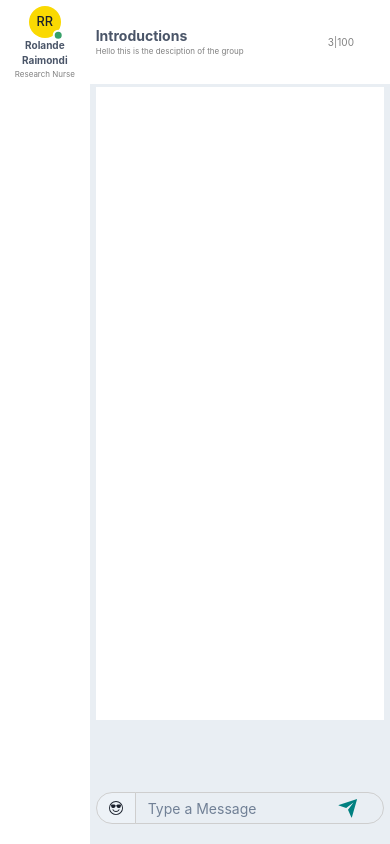
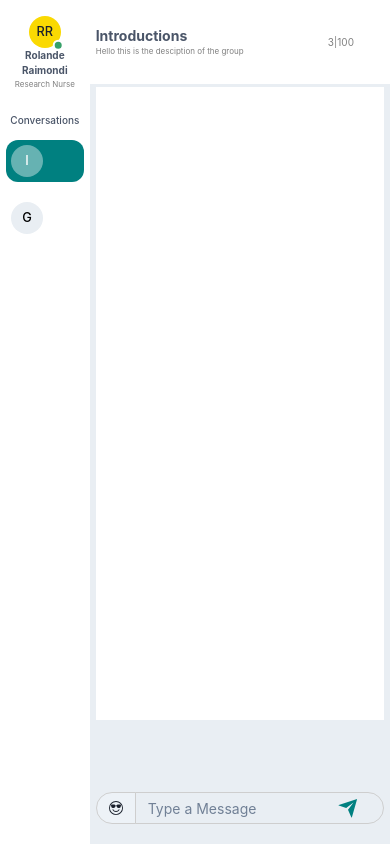
Before and after one commit to itsAkash12/extraspace-assignment, a React (Vite) app in the folder frontend/: page / in a window 390 px wide. Built offline with nearby package versions, Linux system fonts and the light colour scheme; some icons are missing.

Commit message:
added: sidebar with groups and responsiveness

```diff
--- /dev/null
+++ b/frontend/src/assets/Data.ts
@@ -0,0 +1,4 @@
+export interface Conversations {
+    id: number;
+    name: string;
+}
--- a/frontend/src/components/ChatScreen.tsx
+++ b/frontend/src/components/ChatScreen.tsx
@@ -4,7 +4,10 @@ import { Box, Flex, Heading, Spacer, Text } from "@chakra-ui/react";
 import MessageSection from "./MessageSection";
 import { FaUserGroup } from "react-icons/fa6";
 
-const ChatScreen = () => {
+interface Props{
+  active:string
+}
+const ChatScreen = ({active}:Props) => {
   return (
     <Box>
       <Box w={"100%"} h={"10vh"} bg={"white"} margin="auto">
@@ -16,7 +19,7 @@ const ChatScreen = () => {
         >
           <Box display={"flex"} flexDirection={"column"}>
             <Heading size="xs" color={"rgb(74, 85, 104)"}>
-              Introductions
+              {active}
             </Heading>
             <Text
               fontSize={{ base: "8px", md: "10px", lg: "12px", xl: "14px" }}
--- a/frontend/src/components/Sidebar.tsx
+++ b/frontend/src/components/Sidebar.tsx
@@ -1,17 +1,93 @@
-import React from "react";
-import { Avatar, AvatarBadge, Box, Heading, Text } from "@chakra-ui/react";
+import React, { useState } from "react";
+import { Avatar, AvatarBadge, Box, Button, Text } from "@chakra-ui/react";
+import { BiMessageSquareAdd } from "react-icons/bi";
+import { Conversations } from "../assets/Data";
 
-const Sidebar = () => {
+
+interface Props{
+  groups:Conversations[],
+  setActive:React.Dispatch<React.SetStateAction<string>>,
+  active:string
+}
+const Sidebar = ({groups, setActive, active}:Props) => {
+
   return (
-    <Box w={"23vw"} h={"100vh"} bg={"white"} className="sidebar_main_container" p={{base: '6px', md: '12px', lg: '14px', xl: '16px'}} >
-      <Box display={"flex"} justifyContent={"space-around"} alignItems={"center"} flexDirection={{base: 'column', md: 'column', lg: 'row', xl: 'row'}} >
-        <Avatar  size={{ base: 'sm', md: 'sm', lg: 'md', xl: 'lg' }} name="Rolande Raimondi">
+    <Box
+      w={"23vw"}
+      h={"100vh"}
+      bg={"white"}
+      className="sidebar_main_container"
+      p={{ base: "16px 6px", md: "12px", lg: "14px", xl: "16px" }}
+    >
+      <Box
+        display={"flex"}
+        justifyContent={"space-around"}
+        alignItems={"center"}
+        flexDirection={{ base: "column", md: "column", lg: "row", xl: "row" }}
+      >
+        <Avatar
+          size={{ base: "sm", md: "sm", lg: "md", xl: "lg" }}
+          name="Rolande Raimondi"
+        >
           <AvatarBadge boxSize="0.85em" bg="green.500" />
         </Avatar>
-        <Box textAlign={{base: 'center', md: 'center', lg: 'left', xl: 'left'}}>
-          <Text fontSize={{ base: '10px', md: '12px', lg: '14px', xl: '16px' }} fontWeight={"bold"} color={"rgb(74, 85, 104)"}>Rolande Raimondi</Text>
-          <Text fontSize={{ base: '8px', md: '8px', lg: '12px', xl: '14px' }} color={"grey"}>Research Nurse</Text>
+        <Box
+          textAlign={{ base: "center", md: "center", lg: "left", xl: "left" }}
+        >
+          <Text
+            fontSize={{ base: "10px", md: "12px", lg: "14px", xl: "16px" }}
+            fontWeight={"bold"}
+            color={"rgb(74, 85, 104)"}
+          >
+            Rolande Raimondi
+          </Text>
+          <Text
+            fontSize={{ base: "8px", md: "8px", lg: "12px", xl: "14px" }}
+            color={"grey"}
+          >
+            Research Nurse
+          </Text>
         </Box>
+      </Box>
+      <Box
+        display={"flex"}
+        justifyContent={"space-around"}
+        alignItems={"center"}
+        h={"20px"}
+        mt={{ base: "20px", md: "30px", lg: "45px", xl: "50px" }}
+        textAlign={"center"}
+      >
+        <Text color={"rgb(74, 85, 104)"} fontWeight={"medium"} fontSize={{ base: "10px", md: "16px", lg: "16px" }}>
+          Conversations
+        </Text>
+        <Box display={{ base: "none", md: "none", lg: "block", xl: "block" }}>
+          <BiMessageSquareAdd color={"rgb(74, 85, 104)"} cursor="pointer" />
+        </Box>
+      </Box>
+      <Box
+        display={"flex"}
+        gap={"15px"}
+        flexDirection={"column"}
+        mt={{ base: "10px", md: "20px", lg: "35px", xl: "40px" }}
+      >
+        {groups.map((el) => (
+          <Box
+            bg={`${active == el.name ? "teal" : "white"}`}
+            color={`${
+              active == el.name ? "white" : "rgb(74, 85, 104)"
+            }`}
+            onClick={() => setActive(el.name)}
+            display={"flex"}
+            alignItems={"center"}
+            p={"5px"}
+            borderRadius={"12px"}
+            gap={"20px"}
+            cursor={"pointer"}
+          >
+            <Avatar size="sm" name={el.name} bg={`${active == el.name ? "#66b2b2" : "#e9eef3"}`} color={`${active == el.name ? "white" : "black"}`} />
+            <Text fontWeight={"medium"} fontSize={{ base: "13px", md: "14px", lg: "16px" }} display={{ base: "none",sm:"block", md: "block", lg: "block" }}>{el.name}</Text>
+          </Box>
+        ))}
       </Box>
     </Box>
   );
--- a/frontend/src/pages/ChatPage.tsx
+++ b/frontend/src/pages/ChatPage.tsx
@@ -1,10 +1,23 @@
-import React from "react";
+import React, { useState } from "react";
 import { Box } from "@chakra-ui/react";
 import Sidebar from "../components/Sidebar";
 import InputBox from "../components/InputBox";
 import ChatScreen from "../components/ChatScreen";
+import { Conversations } from "../assets/Data";
+
 
 const ChatPage = () => {
+  const [active, setActive] = useState<string>("Introductions");
+  const groups: Array<Conversations> = [
+    {
+      id: 1,
+      name: "Introductions",
+    },
+    {
+      id: 2,
+      name: "General",
+    },
+  ];
   return (
     <Box
       width={"100vw"}
@@ -13,8 +26,8 @@ const ChatPage = () => {
       display={"flex"}
       className="chat-main-container"
     >
-      <Sidebar></Sidebar>
-      <ChatScreen></ChatScreen>
+      <Sidebar groups={groups} setActive={setActive} active={active}></Sidebar>
+      <ChatScreen active={active}></ChatScreen>
     </Box>
   );
 };
```
